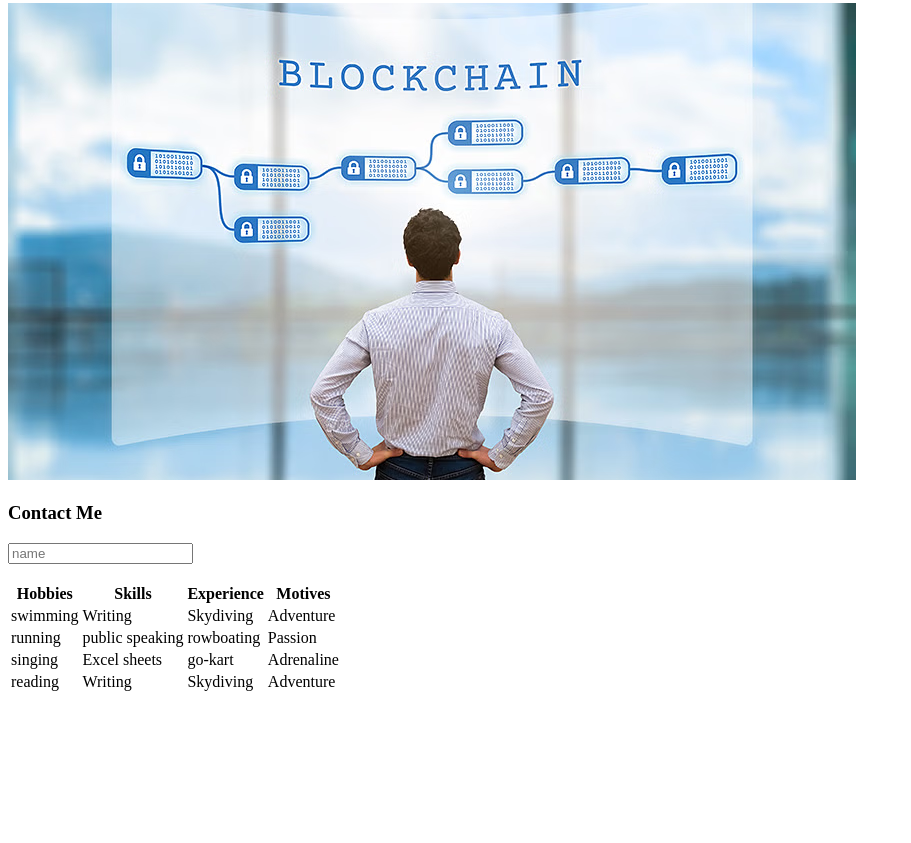
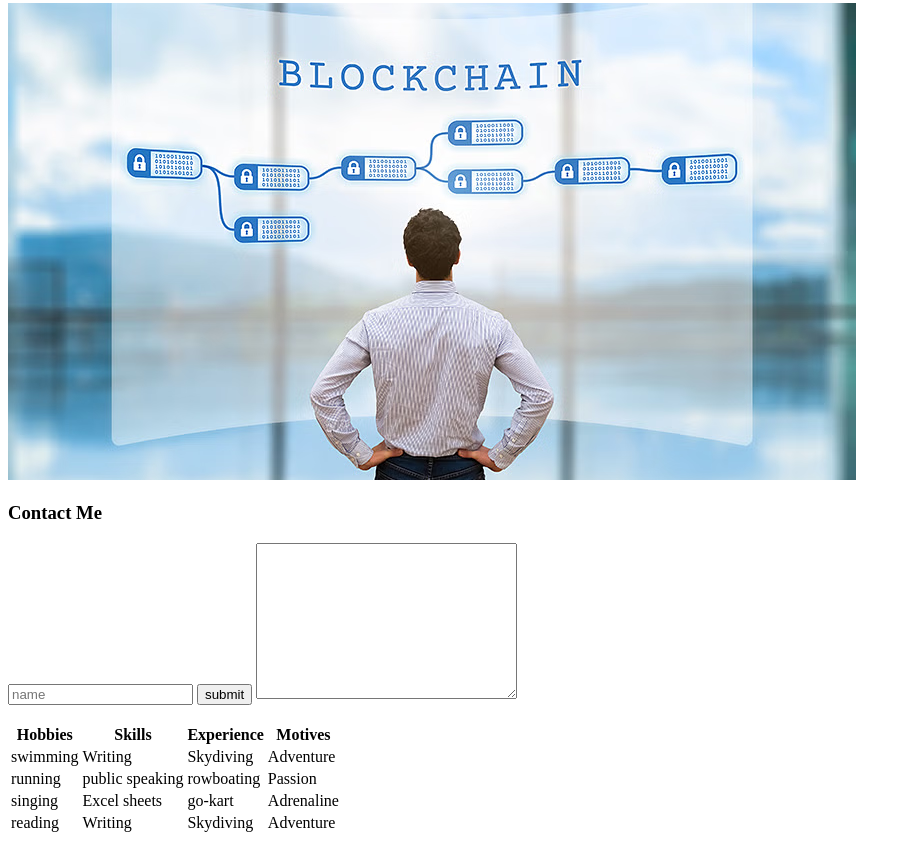
Before and after one commit to SamiYohann95/html-css, a plain HTML site: page index.html in a window 1280 px wide. Shown: the part 440-1283 px from the top of the page, without its empty margins (0-911 px from the left). Before the commit the page ends 1142 px from the top, so only its background shows below. Drawn offline with Linux system fonts and the light colour scheme.

Commit message:
added textarea

```diff
--- a/index.html
+++ b/index.html
@@ -26,6 +26,8 @@
         <h3>Contact Me</h3>
             <form>
                 <input type="text" placeholder="name">
+                <input type="button" value="submit">
+                <textarea name="" id="" cols="30" rows="10"></textarea>
             </form> <br>
         <table>
             <thead>
```
